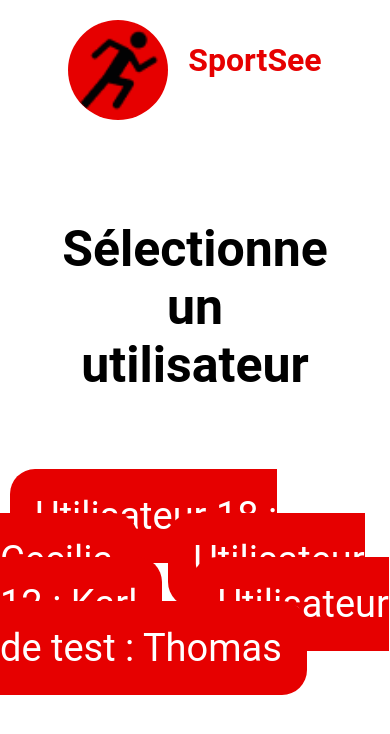
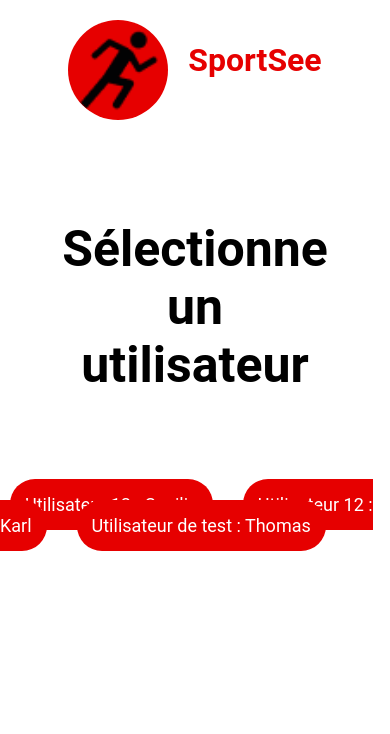
Before and after one commit to baptiste66/p12-sportsee, a React (Create React App) app: page / in a window 390 px wide. Shown: the top 734 px of the page. Built offline with nearby package versions, Linux system fonts and the light colour scheme.

Commit message:
responsive front 1024/780

```diff
--- a/src/components/header/header.jsx
+++ b/src/components/header/header.jsx
@@ -6,7 +6,7 @@ export default function Header(props) {
     return (
         <div className='header'>
             <div className='header__logo'>
-                <Link to={`/user/${props.props}`}>
+                <Link to={`/`}>
                     <div className='header__logo__img'>
                         <img
                             src={Logo}
--- a/src/styles/home.css
+++ b/src/styles/home.css
@@ -32,12 +32,12 @@
 }
 .home__user__link{
     text-decoration: none;
-  font-size: 38px;
+  font-size: 18px;
   color: white;
-  padding: 25px;
+  padding: 15px;
   background-color:#E60000;
   border-radius: 25px;
-  width: 150px;
+  width: 100px;
   text-align: center;
   margin: 10px;
   transition: 0.5s;
--- a/src/styles/user.css
+++ b/src/styles/user.css
@@ -16,7 +16,7 @@
   }
 
   .main__page__welcome {
-    width: 70%;
+    width: 50%;
     margin-top: -700px;
   }
 
```
